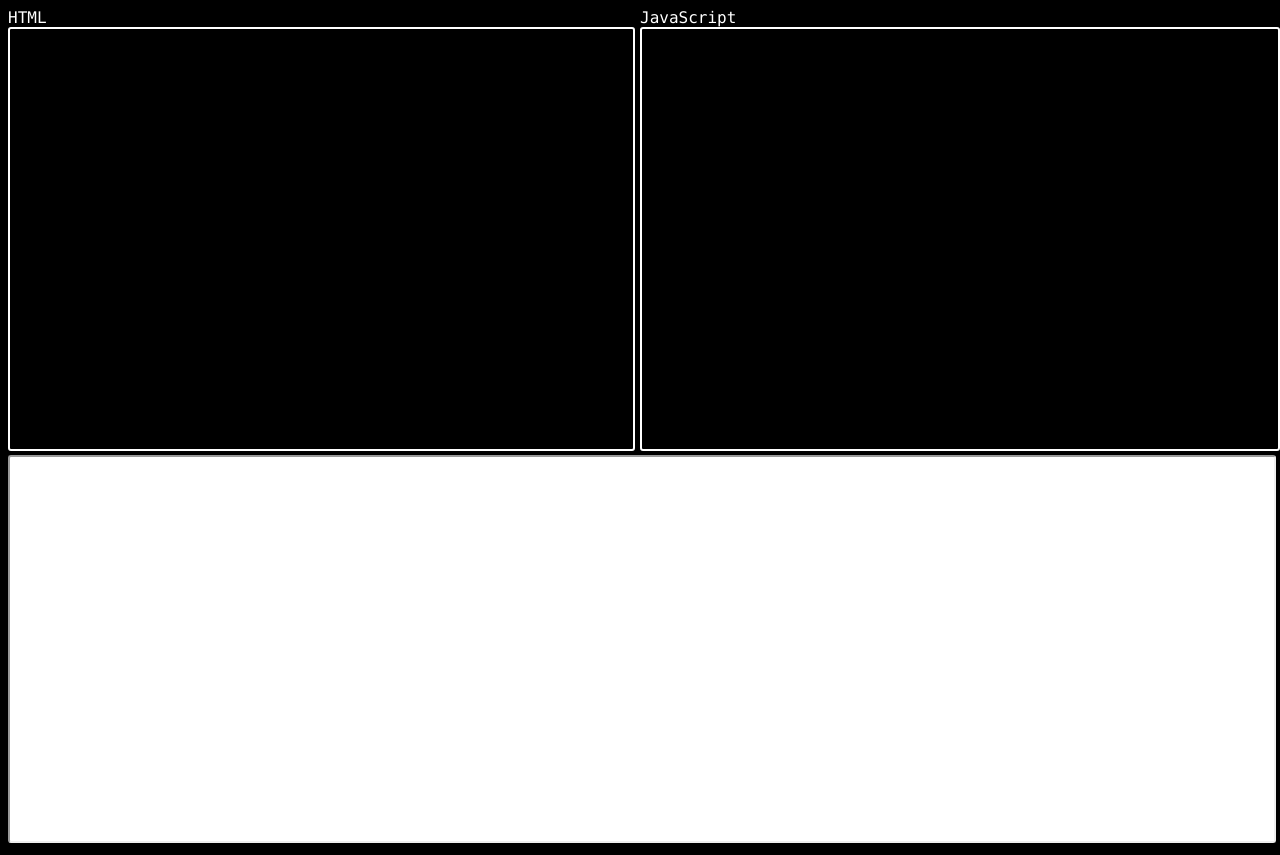
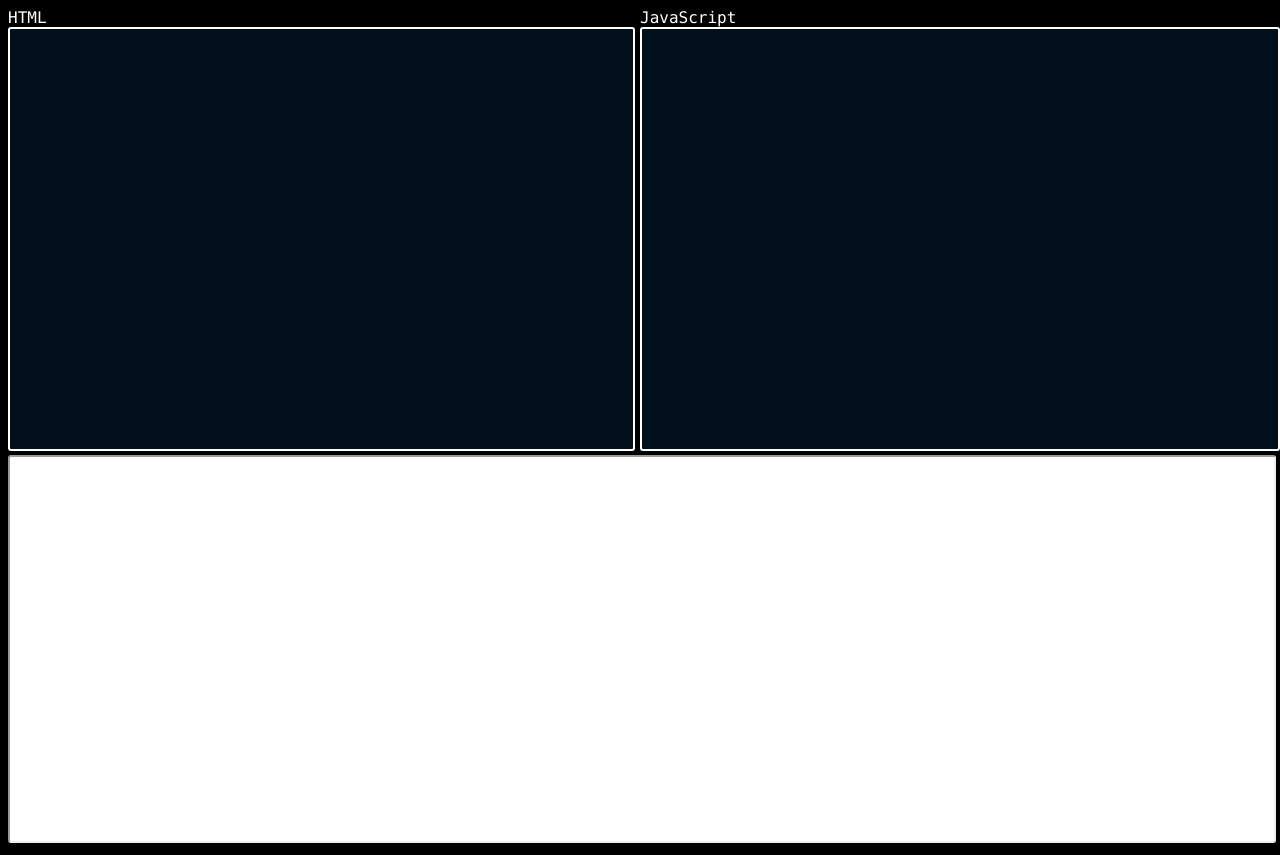
Before and after one commit to Kishandharan/codeeditor, a plain HTML site: page codeeditor_dark.html in a window 1280 px wide. Drawn offline with Linux system fonts and the light colour scheme.

Commit message:
Update codeeditor_dark.html

```diff
--- a/codeeditor_dark.html
+++ b/codeeditor_dark.html
@@ -15,8 +15,8 @@
             font-size: x-large;
             border: 2px solid white;
             border-radius: 3px;
-            background-color: black;
-            color: #C5645F;
+            background-color: #010f1c;
+            color: hsl(357, 79%, 62%);
         }
 
         .jscode{
@@ -27,8 +27,8 @@
             font-size: x-large;
             border: 2px solid white;
             border-radius: 3px;
-            background-color: black;
-            color: #C5645F;
+            background-color: #010f1c;
+            color: hsl(357, 79%, 62%);
         }
 
         body{
```
